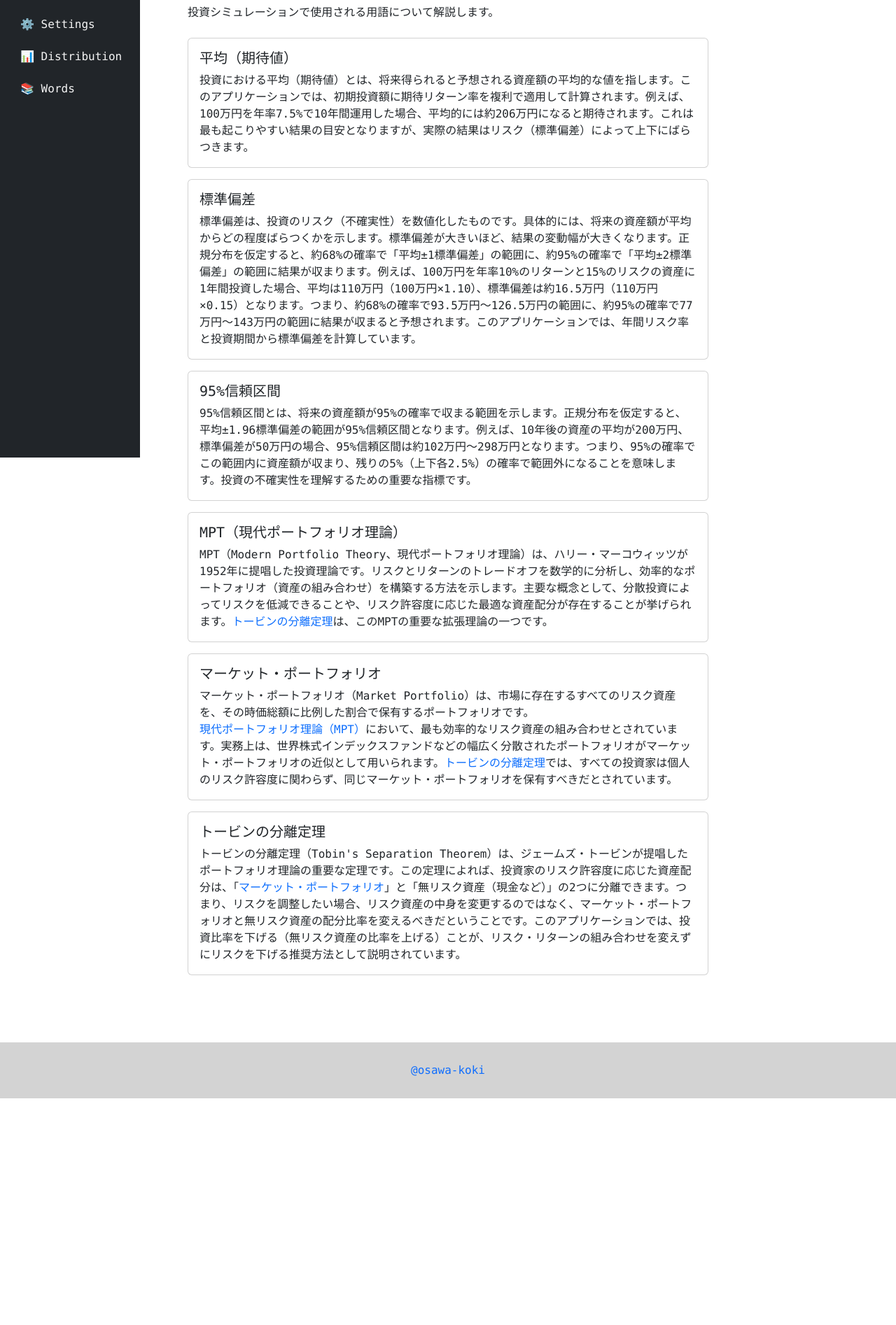
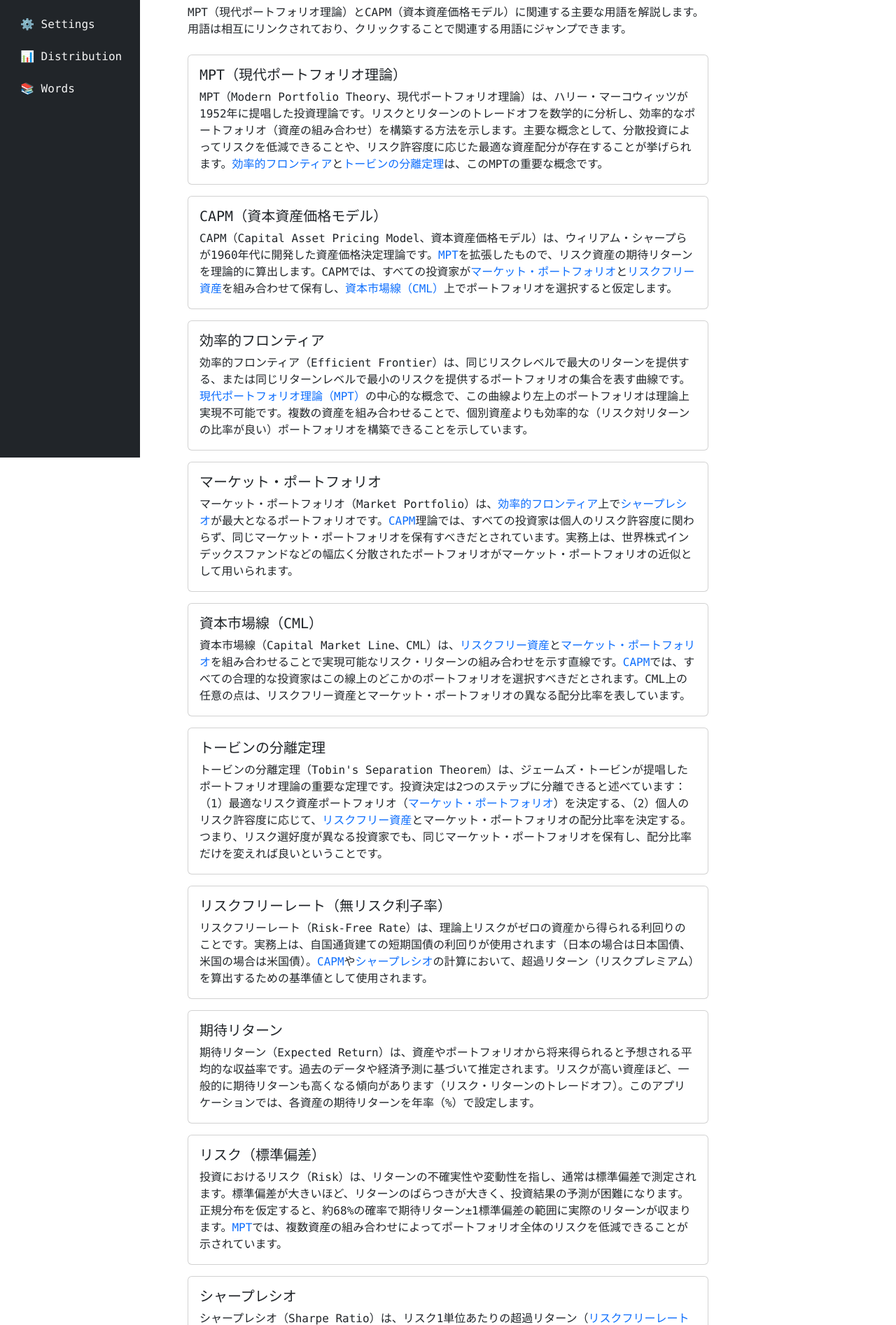
Before and after one commit to osawa-koki/mpt-capm-market-potfolio-separation-theorem, a Next.js app: page /words in a window 1280 px wide. Shown: the part 146-2040 px from the top of the page at 70% size. Before the commit the page ends 1716 px from the top, so only its background shows below. Built offline with nearby package versions, Linux system fonts and the light colour scheme.

Commit message:
Wordsページの実装

```diff
--- a/app/words/page.tsx
+++ b/app/words/page.tsx
@@ -18,26 +18,29 @@ interface Term {
 
 const terms: Term[] = [
   {
-    id: 'mean',
-    title: '平均（期待値）',
-    description: '投資における平均（期待値）とは、将来得られると予想される資産額の平均的な値を指します。このアプリケーションでは、初期投資額に期待リターン率を複利で適用して計算されます。例えば、100万円を年率7.5%で10年間運用した場合、平均的には約206万円になると期待されます。これは最も起こりやすい結果の目安となりますが、実際の結果はリスク（標準偏差）によって上下にばらつきます。'
-  },
-  {
-    id: 'stddev',
-    title: '標準偏差',
-    description: '標準偏差は、投資のリスク（不確実性）を数値化したものです。具体的には、将来の資産額が平均からどの程度ばらつくかを示します。標準偏差が大きいほど、結果の変動幅が大きくなります。正規分布を仮定すると、約68%の確率で「平均±1標準偏差」の範囲に、約95%の確率で「平均±2標準偏差」の範囲に結果が収まります。例えば、100万円を年率10%のリターンと15%のリスクの資産に1年間投資した場合、平均は110万円（100万円×1.10）、標準偏差は約16.5万円（110万円×0.15）となります。つまり、約68%の確率で93.5万円〜126.5万円の範囲に、約95%の確率で77万円〜143万円の範囲に結果が収まると予想されます。このアプリケーションでは、年間リスク率と投資期間から標準偏差を計算しています。'
-  },
-  {
-    id: 'confidence-interval',
-    title: '95%信頼区間',
-    description: '95%信頼区間とは、将来の資産額が95%の確率で収まる範囲を示します。正規分布を仮定すると、平均±1.96標準偏差の範囲が95%信頼区間となります。例えば、10年後の資産の平均が200万円、標準偏差が50万円の場合、95%信頼区間は約102万円〜298万円となります。つまり、95%の確率でこの範囲内に資産額が収まり、残りの5%（上下各2.5%）の確率で範囲外になることを意味します。投資の不確実性を理解するための重要な指標です。'
-  },
-  {
     id: 'mpt',
     title: 'MPT（現代ポートフォリオ理論）',
     description: (
       <>
-        MPT（Modern Portfolio Theory、現代ポートフォリオ理論）は、ハリー・マーコウィッツが1952年に提唱した投資理論です。リスクとリターンのトレードオフを数学的に分析し、効率的なポートフォリオ（資産の組み合わせ）を構築する方法を示します。主要な概念として、分散投資によってリスクを低減できることや、リスク許容度に応じた最適な資産配分が存在することが挙げられます。<Link href="/words?q=tobin-separation" style={{ textDecoration: 'none' }}>トービンの分離定理</Link>は、このMPTの重要な拡張理論の一つです。
+        MPT（Modern Portfolio Theory、現代ポートフォリオ理論）は、ハリー・マーコウィッツが1952年に提唱した投資理論です。リスクとリターンのトレードオフを数学的に分析し、効率的なポートフォリオ（資産の組み合わせ）を構築する方法を示します。主要な概念として、分散投資によってリスクを低減できることや、リスク許容度に応じた最適な資産配分が存在することが挙げられます。<Link href="/words?q=efficient-frontier" style={{ textDecoration: 'none' }}>効率的フロンティア</Link>と<Link href="/words?q=tobin-separation" style={{ textDecoration: 'none' }}>トービンの分離定理</Link>は、このMPTの重要な概念です。
+      </>
+    )
+  },
+  {
+    id: 'capm',
+    title: 'CAPM（資本資産価格モデル）',
+    description: (
+      <>
+        CAPM（Capital Asset Pricing Model、資本資産価格モデル）は、ウィリアム・シャープらが1960年代に開発した資産価格決定理論です。<Link href="/words?q=mpt" style={{ textDecoration: 'none' }}>MPT</Link>を拡張したもので、リスク資産の期待リターンを理論的に算出します。CAPMでは、すべての投資家が<Link href="/words?q=market-portfolio" style={{ textDecoration: 'none' }}>マーケット・ポートフォリオ</Link>と<Link href="/words?q=risk-free-rate" style={{ textDecoration: 'none' }}>リスクフリー資産</Link>を組み合わせて保有し、<Link href="/words?q=cml" style={{ textDecoration: 'none' }}>資本市場線（CML）</Link>上でポートフォリオを選択すると仮定します。
+      </>
+    )
+  },
+  {
+    id: 'efficient-frontier',
+    title: '効率的フロンティア',
+    description: (
+      <>
+        効率的フロンティア（Efficient Frontier）は、同じリスクレベルで最大のリターンを提供する、または同じリターンレベルで最小のリスクを提供するポートフォリオの集合を表す曲線です。<Link href="/words?q=mpt" style={{ textDecoration: 'none' }}>現代ポートフォリオ理論（MPT）</Link>の中心的な概念で、この曲線より左上のポートフォリオは理論上実現不可能です。複数の資産を組み合わせることで、個別資産よりも効率的な（リスク対リターンの比率が良い）ポートフォリオを構築できることを示しています。
       </>
     )
   },
@@ -46,7 +49,16 @@ const terms: Term[] = [
     title: 'マーケット・ポートフォリオ',
     description: (
       <>
-        マーケット・ポートフォリオ（Market Portfolio）は、市場に存在するすべてのリスク資産を、その時価総額に比例した割合で保有するポートフォリオです。<Link href="/words?q=mpt" style={{ textDecoration: 'none' }}>現代ポートフォリオ理論（MPT）</Link>において、最も効率的なリスク資産の組み合わせとされています。実務上は、世界株式インデックスファンドなどの幅広く分散されたポートフォリオがマーケット・ポートフォリオの近似として用いられます。<Link href="/words?q=tobin-separation" style={{ textDecoration: 'none' }}>トービンの分離定理</Link>では、すべての投資家は個人のリスク許容度に関わらず、同じマーケット・ポートフォリオを保有すべきだとされています。
+        マーケット・ポートフォリオ（Market Portfolio）は、<Link href="/words?q=efficient-frontier" style={{ textDecoration: 'none' }}>効率的フロンティア</Link>上で<Link href="/words?q=sharpe-ratio" style={{ textDecoration: 'none' }}>シャープレシオ</Link>が最大となるポートフォリオです。<Link href="/words?q=capm" style={{ textDecoration: 'none' }}>CAPM</Link>理論では、すべての投資家は個人のリスク許容度に関わらず、同じマーケット・ポートフォリオを保有すべきだとされています。実務上は、世界株式インデックスファンドなどの幅広く分散されたポートフォリオがマーケット・ポートフォリオの近似として用いられます。
+      </>
+    )
+  },
+  {
+    id: 'cml',
+    title: '資本市場線（CML）',
+    description: (
+      <>
+        資本市場線（Capital Market Line、CML）は、<Link href="/words?q=risk-free-rate" style={{ textDecoration: 'none' }}>リスクフリー資産</Link>と<Link href="/words?q=market-portfolio" style={{ textDecoration: 'none' }}>マーケット・ポートフォリオ</Link>を組み合わせることで実現可能なリスク・リターンの組み合わせを示す直線です。<Link href="/words?q=capm" style={{ textDecoration: 'none' }}>CAPM</Link>では、すべての合理的な投資家はこの線上のどこかのポートフォリオを選択すべきだとされます。CML上の任意の点は、リスクフリー資産とマーケット・ポートフォリオの異なる配分比率を表しています。
       </>
     )
   },
@@ -55,7 +67,57 @@ const terms: Term[] = [
     title: 'トービンの分離定理',
     description: (
       <>
-        トービンの分離定理（Tobin&apos;s Separation Theorem）は、ジェームズ・トービンが提唱したポートフォリオ理論の重要な定理です。この定理によれば、投資家のリスク許容度に応じた資産配分は、「<Link href="/words?q=market-portfolio" style={{ textDecoration: 'none' }}>マーケット・ポートフォリオ</Link>」と「無リスク資産（現金など）」の2つに分離できます。つまり、リスクを調整したい場合、リスク資産の中身を変更するのではなく、マーケット・ポートフォリオと無リスク資産の配分比率を変えるべきだということです。このアプリケーションでは、投資比率を下げる（無リスク資産の比率を上げる）ことが、リスク・リターンの組み合わせを変えずにリスクを下げる推奨方法として説明されています。
+        トービンの分離定理（Tobin&apos;s Separation Theorem）は、ジェームズ・トービンが提唱したポートフォリオ理論の重要な定理です。投資決定は2つのステップに分離できると述べています：（1）最適なリスク資産ポートフォリオ（<Link href="/words?q=market-portfolio" style={{ textDecoration: 'none' }}>マーケット・ポートフォリオ</Link>）を決定する、（2）個人のリスク許容度に応じて、<Link href="/words?q=risk-free-rate" style={{ textDecoration: 'none' }}>リスクフリー資産</Link>とマーケット・ポートフォリオの配分比率を決定する。つまり、リスク選好度が異なる投資家でも、同じマーケット・ポートフォリオを保有し、配分比率だけを変えれば良いということです。
+      </>
+    )
+  },
+  {
+    id: 'risk-free-rate',
+    title: 'リスクフリーレート（無リスク利子率）',
+    description: (
+      <>
+        リスクフリーレート（Risk-Free Rate）は、理論上リスクがゼロの資産から得られる利回りのことです。実務上は、自国通貨建ての短期国債の利回りが使用されます（日本の場合は日本国債、米国の場合は米国債）。<Link href="/words?q=capm" style={{ textDecoration: 'none' }}>CAPM</Link>や<Link href="/words?q=sharpe-ratio" style={{ textDecoration: 'none' }}>シャープレシオ</Link>の計算において、超過リターン（リスクプレミアム）を算出するための基準値として使用されます。
+      </>
+    )
+  },
+  {
+    id: 'expected-return',
+    title: '期待リターン',
+    description: '期待リターン（Expected Return）は、資産やポートフォリオから将来得られると予想される平均的な収益率です。過去のデータや経済予測に基づいて推定されます。リスクが高い資産ほど、一般的に期待リターンも高くなる傾向があります（リスク・リターンのトレードオフ）。このアプリケーションでは、各資産の期待リターンを年率（%）で設定します。'
+  },
+  {
+    id: 'risk',
+    title: 'リスク（標準偏差）',
+    description: (
+      <>
+        投資におけるリスク（Risk）は、リターンの不確実性や変動性を指し、通常は標準偏差で測定されます。標準偏差が大きいほど、リターンのばらつきが大きく、投資結果の予測が困難になります。正規分布を仮定すると、約68%の確率で期待リターン±1標準偏差の範囲に実際のリターンが収まります。<Link href="/words?q=mpt" style={{ textDecoration: 'none' }}>MPT</Link>では、複数資産の組み合わせによってポートフォリオ全体のリスクを低減できることが示されています。
+      </>
+    )
+  },
+  {
+    id: 'sharpe-ratio',
+    title: 'シャープレシオ',
+    description: (
+      <>
+        シャープレシオ（Sharpe Ratio）は、リスク1単位あたりの超過リターン（<Link href="/words?q=risk-free-rate" style={{ textDecoration: 'none' }}>リスクフリーレート</Link>を上回るリターン）を示す指標です。計算式は「（期待リターン - リスクフリーレート）/ リスク（標準偏差）」です。シャープレシオが高いほど、リスクに対するリターンが効率的であることを意味します。<Link href="/words?q=market-portfolio" style={{ textDecoration: 'none' }}>マーケット・ポートフォリオ</Link>は、<Link href="/words?q=efficient-frontier" style={{ textDecoration: 'none' }}>効率的フロンティア</Link>上でシャープレシオが最大となる点として定義されます。
+      </>
+    )
+  },
+  {
+    id: 'correlation',
+    title: '相関係数',
+    description: (
+      <>
+        相関係数（Correlation Coefficient）は、2つの資産の価格変動がどの程度連動するかを示す指標で、-1から1の範囲の値を取ります。1に近いほど正の相関（同じ方向に動く）、-1に近いほど負の相関（逆方向に動く）、0に近いほど無相関（関係がない）を意味します。<Link href="/words?q=mpt" style={{ textDecoration: 'none' }}>MPT</Link>では、相関係数が1未満の資産を組み合わせることで、ポートフォリオ全体のリスクを個別資産よりも低減できることが示されています。このアプリケーションでは、簡略化のため、すべての資産ペアに同じ相関係数を使用しています。
+      </>
+    )
+  },
+  {
+    id: 'diversification',
+    title: '分散投資',
+    description: (
+      <>
+        分散投資（Diversification）は、複数の異なる資産に投資することでリスクを低減する投資戦略です。<Link href="/words?q=mpt" style={{ textDecoration: 'none' }}>現代ポートフォリオ理論（MPT）</Link>の核心的な考え方で、相関が完全ではない（<Link href="/words?q=correlation" style={{ textDecoration: 'none' }}>相関係数</Link>が1未満の）資産を組み合わせることで、ポートフォリオ全体のリスクを個別資産の単純平均よりも低く抑えることができます。「すべての卵を一つのかごに盛るな」という格言で表現されます。
       </>
     )
   }
@@ -88,7 +150,8 @@ export default function WordsPage (): React.JSX.Element {
     <Container className="py-5">
       <h1 className="mb-4">📚 用語集</h1>
       <p className="mb-4">
-        投資シミュレーションで使用される用語について解説します。
+        MPT（現代ポートフォリオ理論）とCAPM（資本資産価格モデル）に関連する主要な用語を解説します。
+        用語は相互にリンクされており、クリックすることで関連する用語にジャンプできます。
       </p>
 
       {terms.map((term) => (
```
